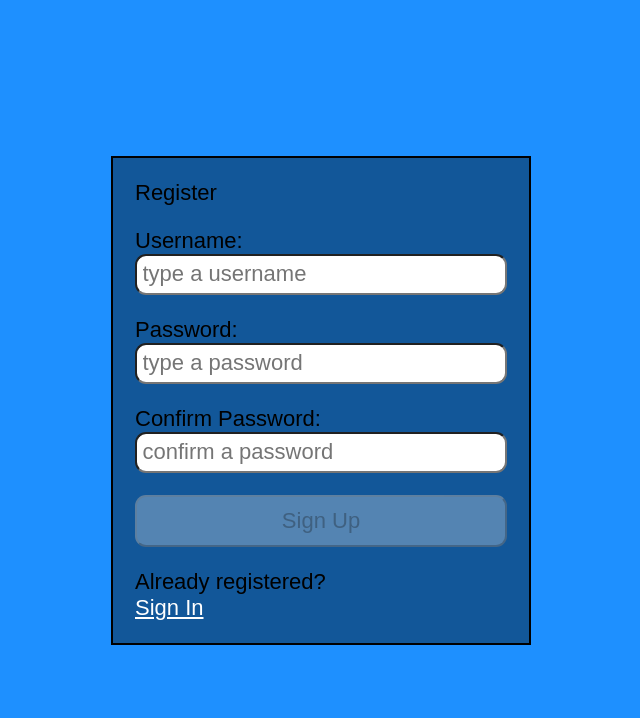
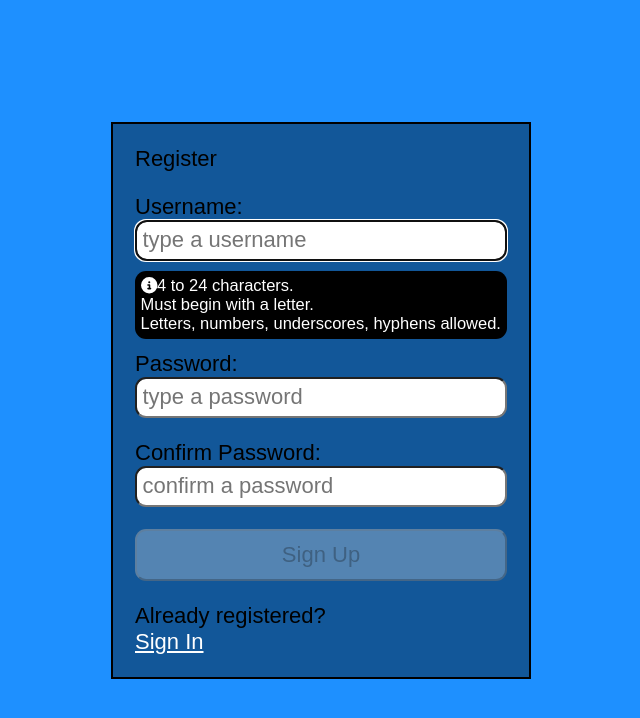
Before and after one commit to ZulfiPy/myReactAuthForm, a React (Create React App) app: page / in a window 1280 px wide. Shown: the top 718 px of the page, without its empty margins (319-959 px from the left). Built offline with nearby package versions, Linux system fonts and the light colour scheme.

Commit message:
onFocus/onBlur features added for username/pwd/confirmPwd inputs

```diff
--- a/src/components/Register.js
+++ b/src/components/Register.js
@@ -1,4 +1,4 @@
-import { useState, useEffect } from "react";
+import { useState, useEffect, useRef } from "react";
 import { FontAwesomeIcon } from "@fortawesome/react-fontawesome";
 import { faCheck, faTimes, faInfoCircle } from "@fortawesome/free-solid-svg-icons";
 
@@ -6,14 +6,23 @@ const USER_REGEX = /^[A-z][A-z0-9-_]{3,23}$/;
 const PASSWORD_REGEX = /^(?=.*[a-z])(?=.*[A-Z])(?=.*[0-9])(?=.*[!@#$%]).{8,24}$/;
 
 const Register = () => {
+    const userRef = useRef(null);
+
     const [username, setUsername] = useState('');
     const [validUsername, setValidUsername] = useState(false);
+    const [usernameFocus, setUsernameFocus] = useState(false);
 
     const [password, setPassword] = useState('');
     const [matchPassword, setMatchPassword] = useState('');
+    const [passwordFocus, setPasswordFocus] = useState(false);
+    const [matchPasswordFocus, setMatchPasswordFocus] = useState(false);
 
     const [validPassword, setValidPassword] = useState(false);
     const [validMatch, setValidMatch] = useState(false);
+
+    useEffect(() => {
+        userRef.current.focus()
+    }, []);
 
     useEffect(() => {
         setValidUsername(USER_REGEX.test(username));
@@ -41,8 +50,13 @@ const Register = () => {
                     placeholder="type a username"
                     value={username}
                     onChange={(e) => setUsername(e.target.value)}
+                    ref={userRef}
+                    aria-invalid={validUsername ? false : true}
+                    aria-describedby="uidnote"
+                    onFocus={() => setUsernameFocus(true)}
+                    onBlur={() => setUsernameFocus(false)}
                 />
-                <p className={!username || validUsername ? "offscreen" : "instructions"}>
+                <p id="uidnote" className={usernameFocus &&!validUsername ? "instructions" : "offscreen"}>
                     <FontAwesomeIcon icon={faInfoCircle} />
                     4 to 24 characters.<br />
                     Must begin with a letter.<br />
@@ -62,8 +76,12 @@ const Register = () => {
                     autoComplete="off"
                     value={password}
                     onChange={(e) => setPassword(e.target.value)}
+                    aria-invalid={validPassword ? false : true}
+                    aria-describedby="pwdnote"
+                    onFocus={() => setPasswordFocus(true)}
+                    onBlur={() => setPasswordFocus(false)}
                 />
-                <p className={!password || validPassword ? "offscreen" : "instructions"}>
+                <p id="pwdnote" className={passwordFocus && !validPassword ? "instructions" : "offscreen"}>
                     <FontAwesomeIcon icon={faInfoCircle} />
                     8 to 24 characters.<br />
                     Must include uppercase and lowercase letters, a number and a special character.<br />
@@ -83,8 +101,12 @@ const Register = () => {
                     autoComplete="off"
                     value={matchPassword}
                     onChange={(e) => setMatchPassword(e.target.value)}
+                    aria-invalid={matchPassword ? false : true}
+                    aria-describedby="confirmnote"
+                    onFocus={() => setMatchPasswordFocus(true)}
+                    onBlur={() => setMatchPasswordFocus(false)}
                 />
-                <p className={validMatch ? "offscreen" : "instructions"}>
+                <p id="confirmnote" className={matchPasswordFocus && !validMatch ? "instructions" : "offscreen"}>
                     <FontAwesomeIcon icon={faInfoCircle} />
                     Must match the first password input field.
                 </p>
```
